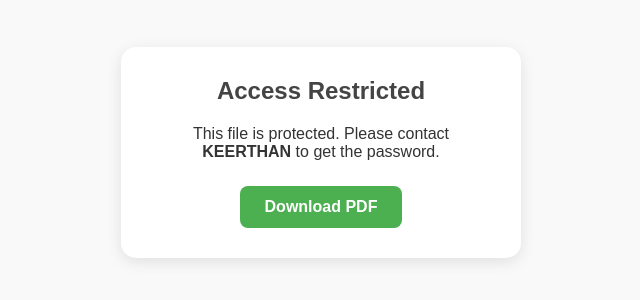
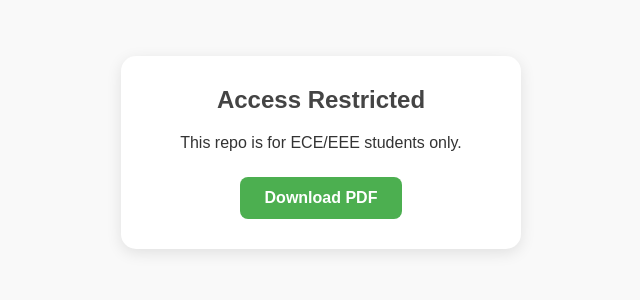
Before and after one commit to kkeerthan0007/module_1, a plain HTML site: page index.html in a window 1280 px wide. Shown: the part 248-548 px from the top of the page, without its empty margins (319-959 px from the left). Drawn offline with Linux system fonts and the light colour scheme.

Commit message:
Update index.html

```diff
--- a/index.html
+++ b/index.html
@@ -77,7 +77,7 @@
 <body>
     <div class="container">
         <h2>Access Restricted</h2>
-        <p>This file is protected. Please contact <strong>KEERTHAN</strong> to get the password.</p>
+        <p>This repo is for ECE/EEE students only.</p>
         <a class="button" href="https://www.dropbox.com/scl/fi/l1ulvekw5ihwq963o76sl/Module_1.pdf?rlkey=axr9lgt47tk8pd82ryc914sj0&st=cipo0cqm&dl=1" target="_blank">Download PDF</a>
     </div>
 </body>
```
